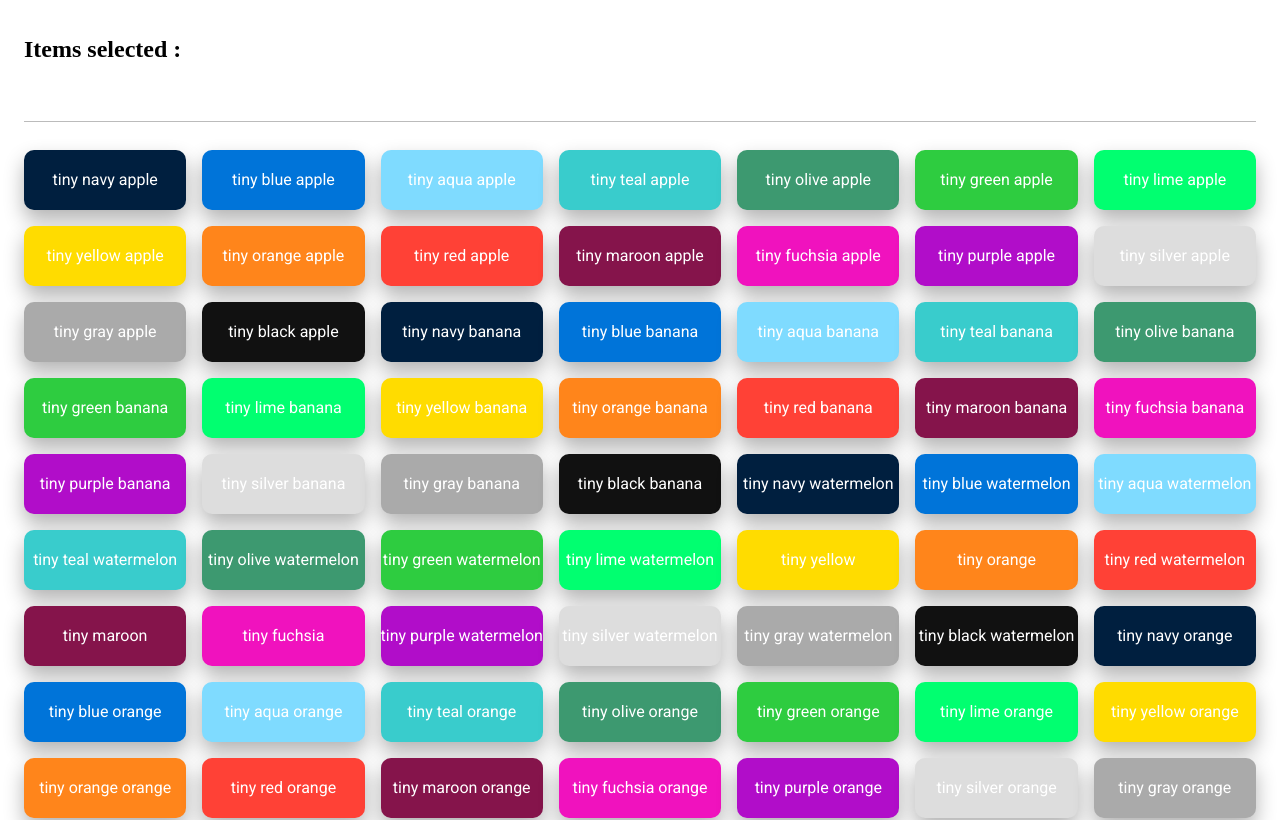
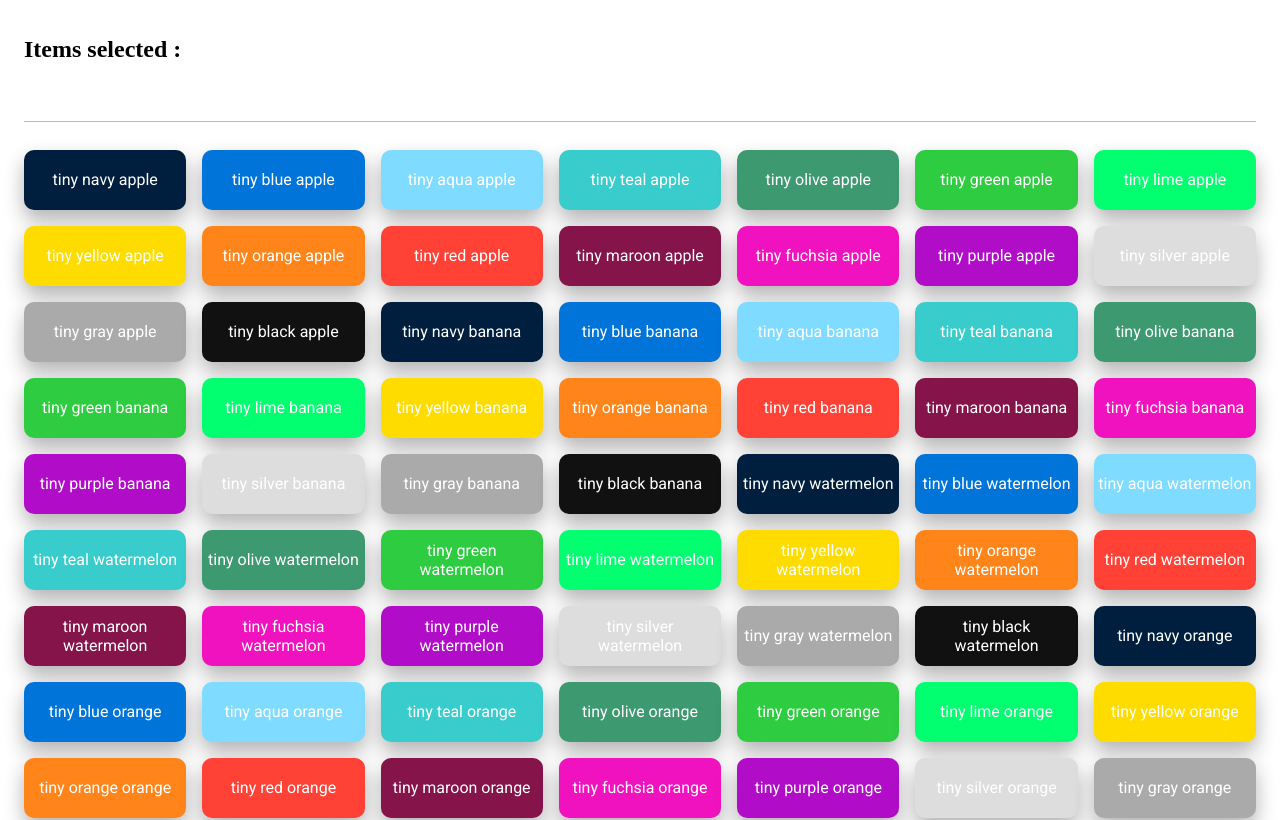
Before and after one commit to robsonnjunnior/robson-test-close, a React (Create React App) app: page / in a window 1280 px wide. Shown: the top 820 px of the page. Built offline with nearby package versions, Linux system fonts and the light colour scheme.

Commit message:
fix: fix css mistakes

```diff
--- a/src/index.css
+++ b/src/index.css
@@ -7,10 +7,13 @@ ul {
 
 li {
   font-family: 'roboto';
-  line-height: 60px;
   text-align: center;
   color: white;
-
+  display: flex;
+  justify-content: center;
+  align-items: center;
+  padding: 0 4px;
+  max-width: 180px;
 }
 
 hr {
```
